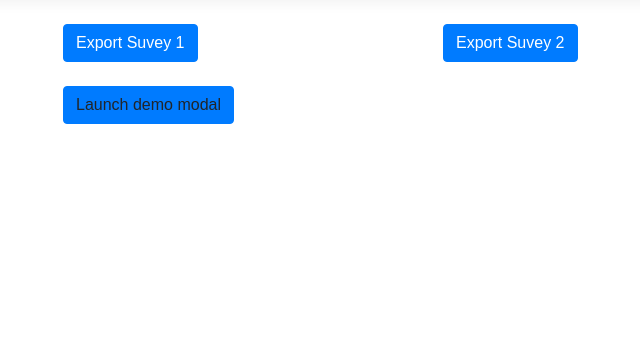
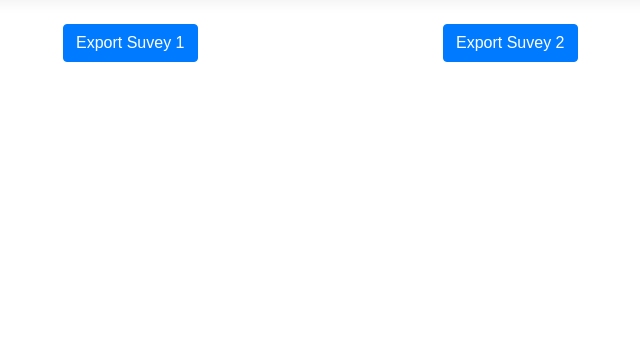
Before and after one commit to Brandt-moreThan4/LAFG---Website, a Django app: page /survey/survey-export/ in a window 1280 px wide. Shown: the part 56-420 px from the top of the page, without its empty margins (22-662 px from the left). Run offline with Django 3.2, Linux system fonts and the light colour scheme; some libraries are stand-ins or nearby versions.

Commit message:
export clean up

```diff
--- a/LAFG/survey/templates/survey/survey_export.html
+++ b/LAFG/survey/templates/survey/survey_export.html
@@ -25,27 +25,4 @@
 </form>
 
 
-<a type="button" class="btn btn-primary" data-toggle="modal" data-target="#exampleModal">
-    Launch demo modal
-</a>
-
-<div class="modal fade" id="exampleModal" tabindex="-1" role="dialog" aria-labelledby="exampleModalLabel" aria-hidden="true">
-    <div class="modal-dialog" role="document">
-      <div class="modal-content">
-        <div class="modal-header">
-          <h5 class="modal-title" id="exampleModalLabel">Help</h5>
-          <button type="button" class="close" data-dismiss="modal" aria-label="Close">
-            <span aria-hidden="true">&times;</span>
-          </button>
-        </div>
-        <div class="modal-body">
-          If you need help, please call: <a href="tel:225-907-4265">225-907-4265</a>.
-        </div>
-        <div class="modal-footer">
-          <button type="button" class="btn btn-secondary" data-dismiss="modal">Close</button>
-        </div>
-      </div>
-    </div>
-  </div>
-
 {% endblock %}
```
